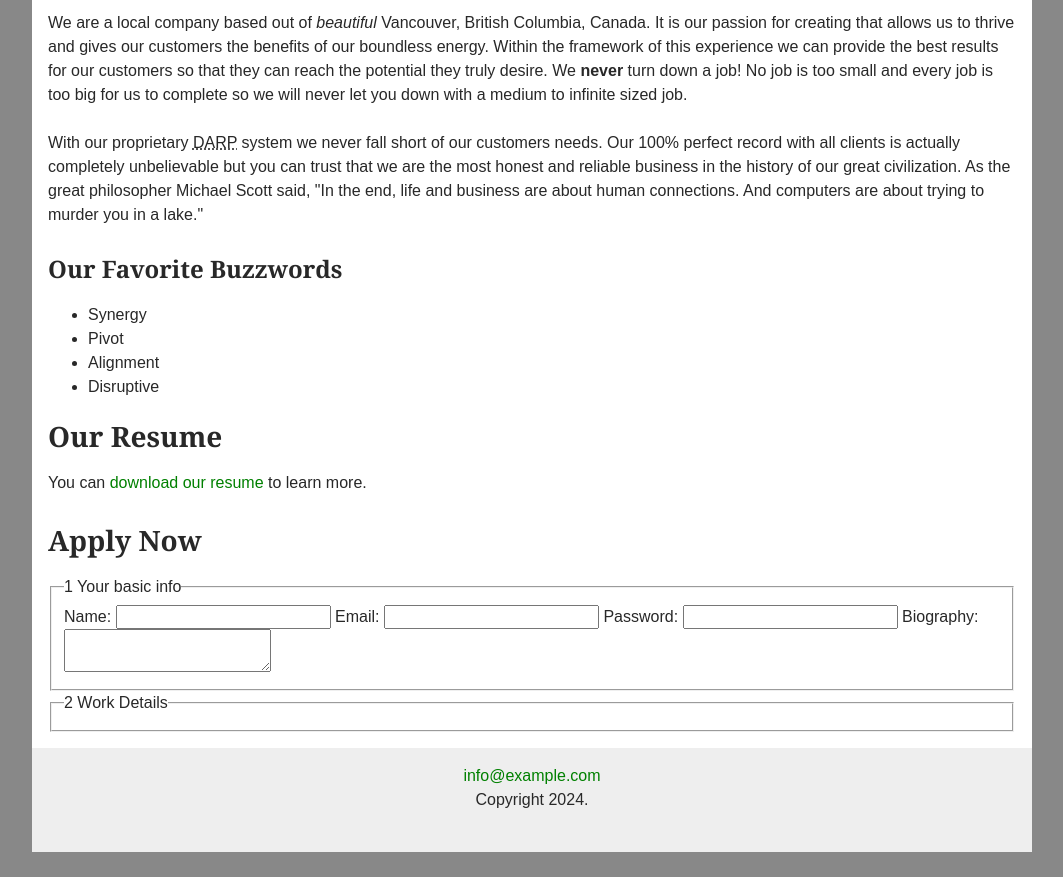
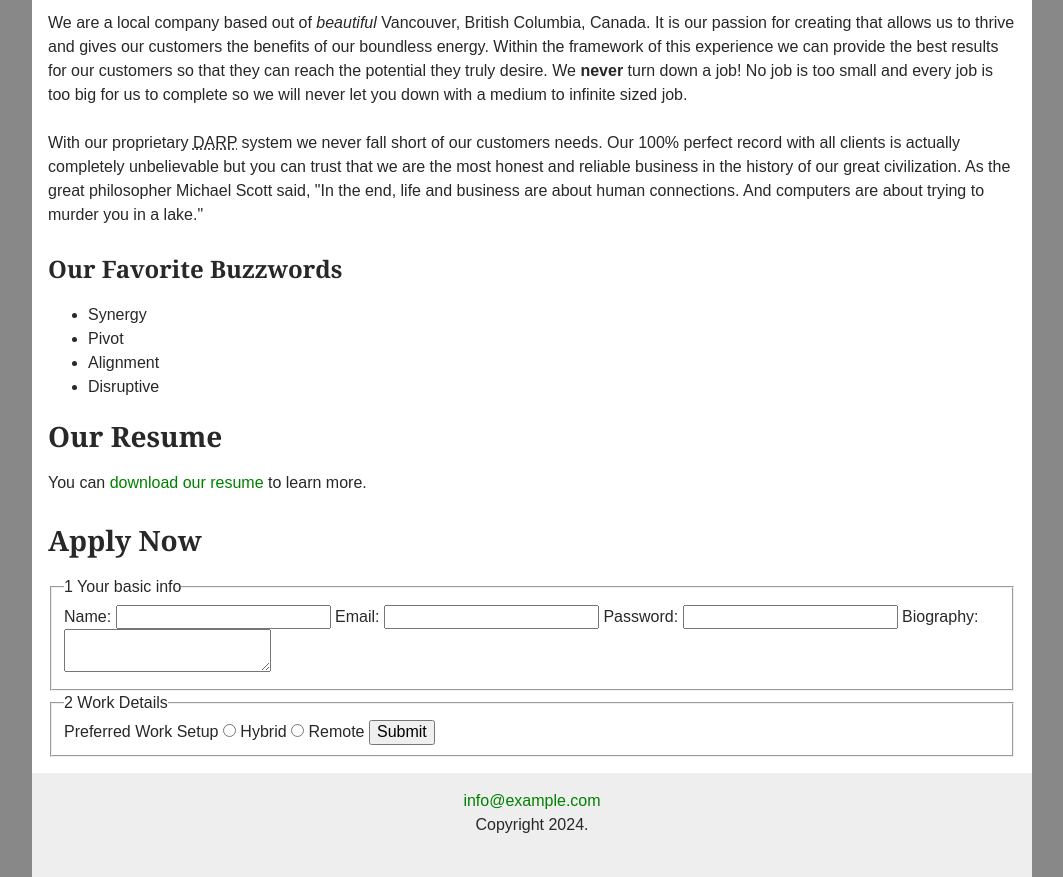
Before and after one commit to carlodelafuente/fwd1000-day05, a plain HTML site: page about-us.html in a window 1280 px wide. Shown: the part 197-1074 px from the top of the page, without its empty margins (108-1171 px from the left). Before the commit the page ends 1049 px from the top, so only its background shows below. Drawn offline with Linux system fonts and the light colour scheme.

Commit message:
Added label, radio and submit input

```diff
--- a/about-us.html
+++ b/about-us.html
@@ -71,6 +71,15 @@
 						<span class="number">2</span>
 						Work Details
 					</legend>
+					<label>Preferred Work Setup</label>
+
+					<input type="radio" name="work-setup" id="hybrid" value="hybrid">
+					<label for="hybrid" class="light">Hybrid</label>
+
+					<input type="radio" name="work-setup" id="remote" value="remote">
+					<label for="remote" class="light">Remote</label>
+
+					<input type="submit" value="Submit">
 				</fieldset>
 			</form>
 		</main>
```
